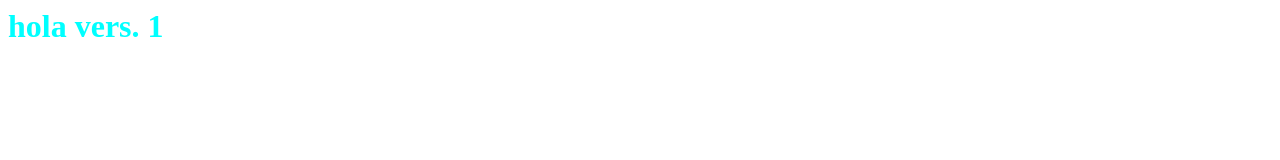
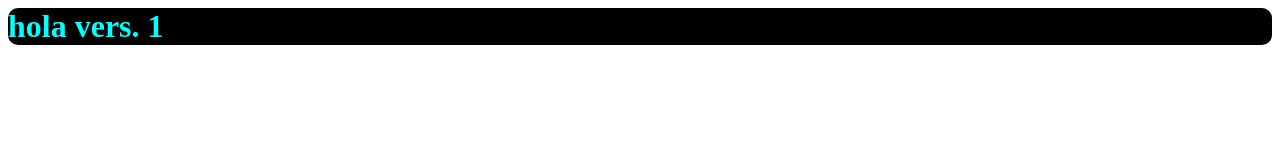
Before and after one commit to Emanuel-ub2/pruebaGit, a plain HTML site: page index.html in a window 1280 px wide. Drawn offline with Linux system fonts and the light colour scheme.

Commit message:
fondo negro y letra celeste

```diff
--- a/css/css.css
+++ b/css/css.css
@@ -1,3 +1,5 @@
 h1{
     color: aqua;
+    background-color: black;
+    border-radius: 10px;
 }
```
